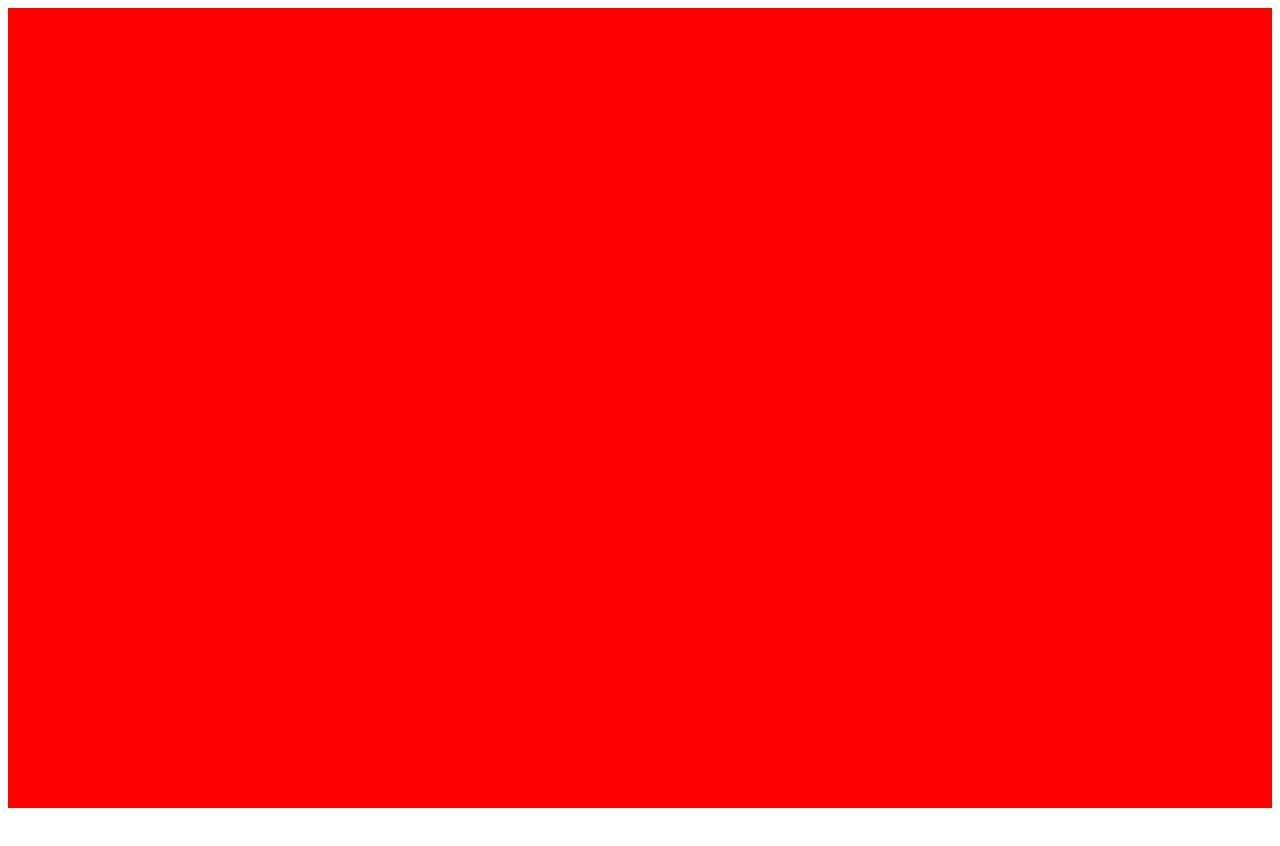
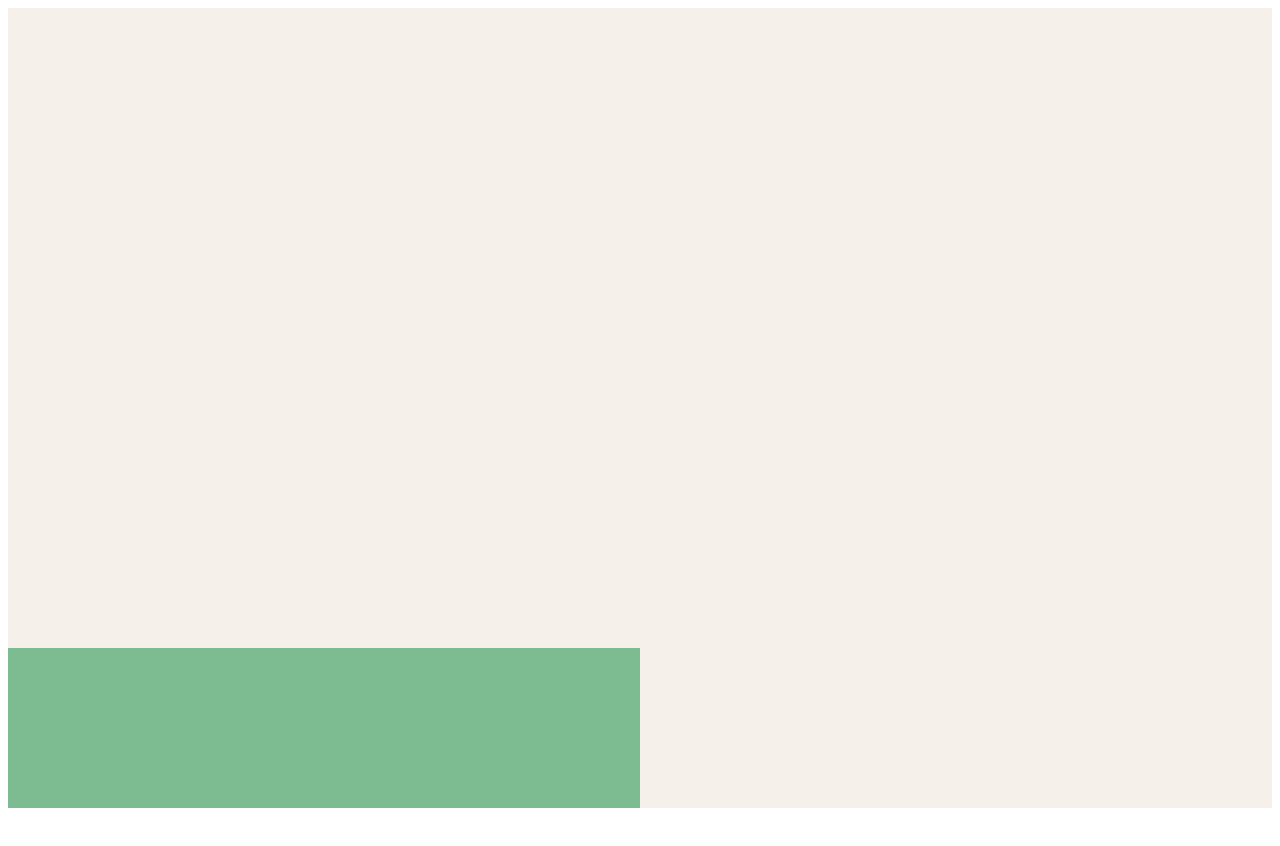
Before and after one commit to dannyelgjl/Typeform, a React (Create React App) app: page / in a window 1280 px wide. Shown: the top 846 px of the page. Built offline with nearby package versions, Linux system fonts and the light colour scheme.

Commit message:
animação do card de imagem

```diff
--- a/src/components/FirstAndSecond/index.tsx
+++ b/src/components/FirstAndSecond/index.tsx
@@ -6,8 +6,8 @@ import { Sticky } from '../Home/styles';
 const FirstAndSecond: React.FC = () => {
   const { scrollYProgress } = useViewportScroll();
 
-  const frameOpacity = useTransform(scrollYProgress, [0.196, 0.198], [0, 1]);
-  const frameScale = useTransform(scrollYProgress, [0.558, 0.627], [0.551, 0.8]);
+  const frameOpacity = useTransform(scrollYProgress, [0.196, 0.198], [0, 1])
+  const frameScale = useTransform(scrollYProgress, [0.558, 0.627], [0.511, 0.8])
 
   return (
     <Sticky className="second">
@@ -31,10 +31,56 @@ const FirstAndSecond: React.FC = () => {
 
 
 const First: React.FC = () => {
+  const { scrollYProgress } = useViewportScroll();
+
+  const firstScale = useTransform(scrollYProgress,
+    [0.198, 0.264, 0.558, 0.627],
+    [1, 0.511, 0.511, 1]
+    );
+
+
+  const firstRadius = useTransform(scrollYProgress,
+    [0.198, 0.264, 0.558, 0.627],
+    [0, 4, 4, 0]
+    );
+
+  const leftSideHeight = useTransform(scrollYProgress,
+    [0, 0.058],
+    ['20vh', '100vh']
+    )  ;
+
+  const rightSideScale = useTransform(scrollYProgress,
+    [0.047, 0.093],
+    [0, 0.511]
+    );
+
+    const rightSideY = useTransform(scrollYProgress,
+      [0.047, 0.093],
+      ['58vh', '0vh']
+      );
+
   return (
 
-    <Sticky className="first">
-
+    <Sticky className="first" style={{ scale:firstScale, borderRadius: firstRadius }}>
+      <div className="a">
+        <motion.div
+          className="left-side"
+          style={{
+            height: leftSideHeight
+            }}
+          />
+        <div className="right-side">
+          <motion.div
+          className="right-image"
+          style={{
+            y: rightSideY,
+            scale: rightSideScale
+            }}
+          />
+        </div>
+      </div>
+      <div className="b"></div>
+      <div className="c"></div>
     </Sticky>
   );
 };
--- a/src/components/Home/index.tsx
+++ b/src/components/Home/index.tsx
@@ -4,6 +4,10 @@ import { Main, Section, Sticky } from './styles';
 import FirstAndSecond from '../FirstAndSecond';
 
 const Home = () => {
+  React.useEffect(() => {
+    window.scrollTo({ top: 0 })
+  }, []);
+
   return (
     <>
       <Main style={{ height:'1610vh' }} >
--- a/src/components/Home/styles.ts
+++ b/src/components/Home/styles.ts
@@ -10,14 +10,39 @@ export const Main = styled.main`
 
     }
 
-    .a{
-      background: #f5f1ea;
+    .a {
+        background: #f5f1ea;
+        height: 100%;
+        display: flex;
+        align-items: flex-end;
+
+        .left-side {
+          width: 50%;
+          height: 100%;
+          background: #7dbb91
+        }
+
+        .right-side {
+          width: 50%;
+          height: 100%;
+
+          .right-image {
+            background: #7dbb91;
+            width: 100%;
+            height: 100%;
+          }
+        }
+      }
+
+    .b {
+        background: #582534;
+        width: 100%;
+        height: 100%;
     }
-    .b{
-      background: #582534;
-    }
-    .c{
-      background: #0a7397;
+    .c {
+        background: #0a7397;
+        width: 100%;
+        height: 100%;
     }
   }
 
@@ -38,7 +63,7 @@ export const Section = styled.div`
   position: relative;
 `;
 
-export const Sticky = styled.div`
+export const Sticky = styled(motion.div)`
   height: 100vh;
   position: sticky;
   top: 0;
```
